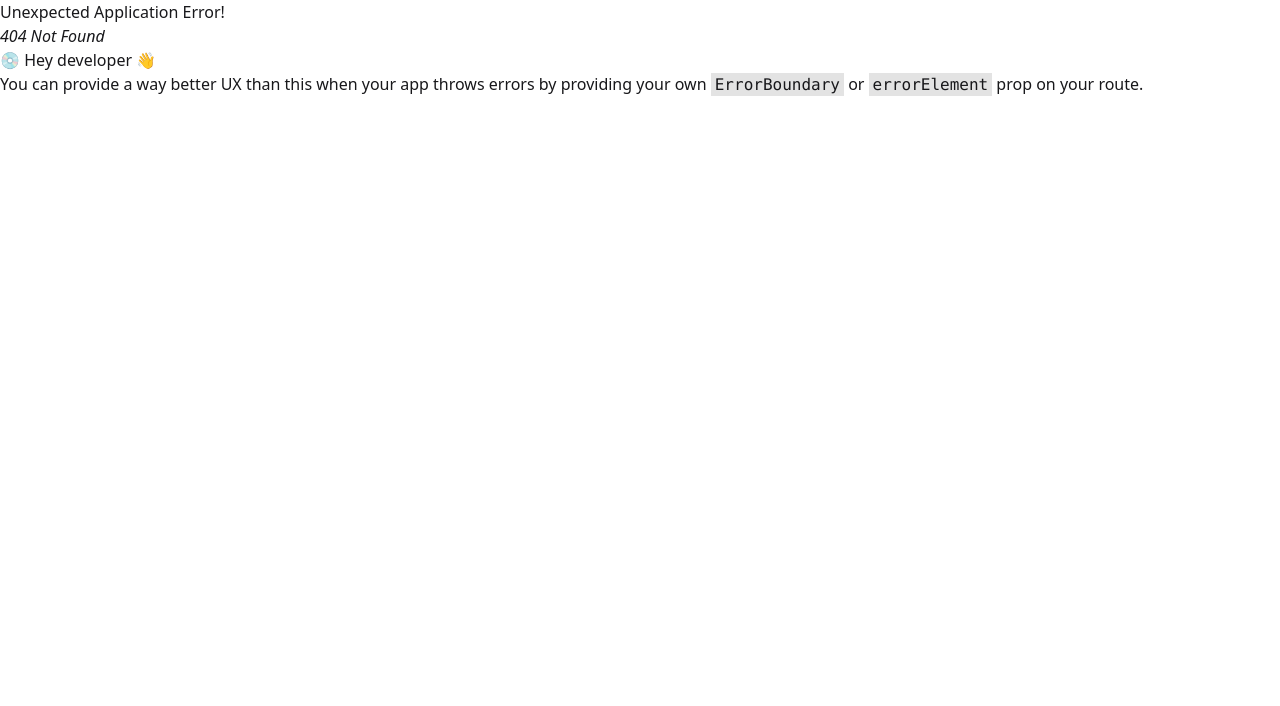
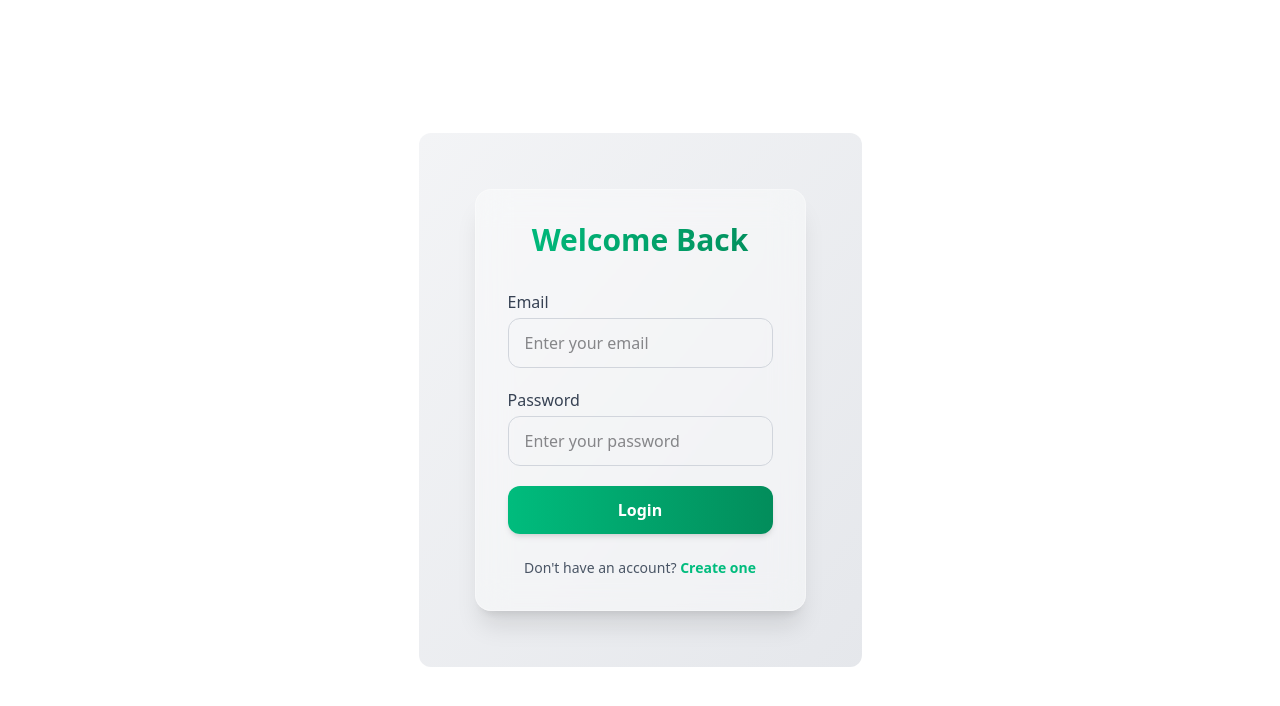
Before and after one commit to mdsharia4613/Kacha_Bazer, a React (Vite) app: page /login in a window 1280 px wide. Before the commit this address had no page. Shown: the top 706 px of the page. Built offline with nearby package versions, Linux system fonts and the light colour scheme.

Commit message:
login section

```diff
--- a/package.json
+++ b/package.json
@@ -17,6 +17,7 @@
     "match-sorter": "^8.1.0",
     "react": "^19.1.1",
     "react-dom": "^19.1.1",
+    "react-hot-toast": "^2.6.0",
     "react-icons": "^5.5.0",
     "react-router-dom": "^7.9.5",
     "sort-by": "^1.2.0",
--- /dev/null
+++ b/src/AuthLayout.jsx
@@ -0,0 +1,9 @@
+const AuthLayout = ({ children }) => {
+    return (
+        <div className="min-h-screen flex items-center justify-center">
+            {children}
+        </div>
+    );
+};
+
+export default AuthLayout;
--- a/src/Components/Navber/Navber.jsx
+++ b/src/Components/Navber/Navber.jsx
@@ -25,7 +25,7 @@ const Navber = ({ productCount, cartItems, handleIncrease, handleDecrease, handl
             <li><NavLink to="account">My Account</NavLink></li>
             <li className="flex items-center gap-1">
                 <User size={14} />
-                <NavLink to="login">Login</NavLink>
+                <NavLink to="/login">Login</NavLink>
             </li>
         </>
     );
--- a/src/Root/Root.jsx
+++ b/src/Root/Root.jsx
@@ -5,6 +5,7 @@ import Footer from '../Components/Footer/Footer';
 import QuickViewProvider from '../Components/QuickView/QuickView';
 import FooterTop from '../Components/FooterTop/FooterTop';
 import Swal from 'sweetalert2';
+import { Toaster } from 'react-hot-toast';
 
 
 const Root = () => {
@@ -49,8 +50,10 @@ const Root = () => {
     return (
         <div className='overflow-hidden'>
             <Navber productCount={productCount} cartItems={cartItems} handleIncrease={handleIncrease} handleDecrease={handleDecrease} handleRemove={handleRemove}></Navber>
-            <QuickViewProvider handleAddToCart={handleAddToCart}>
+
+            <QuickViewProvider handleAddToCart={  handleAddToCart}>
                 <Outlet context={{ handleAddToCart }} />
+                <Toaster></Toaster>
             </QuickViewProvider>
             <FooterTop></FooterTop>
             <Footer></Footer>
--- /dev/null
+++ b/src/UserContext.jsx
@@ -0,0 +1,31 @@
+import { createContext, useState } from "react";
+
+
+export const UserContext = createContext();
+
+const UserProvider = ({children}) => {
+    const [user, setUser] = useState(null);
+
+    const correctEmail = "mdsharia@gmail.com";
+    const correctPassword = "12345";
+
+    const login = (email, password) =>{
+        if(email === correctEmail && password === correctPassword){
+            setUser({email})
+            return{success: true};
+        }
+        else{
+            return{success: false, message: "Invalid email or password"}
+        }
+    }
+
+    const logout = () => setUser(null);
+
+    return (
+        <UserContext.Provider value={{user, login, logout}}>
+            {children}
+        </UserContext.Provider>
+    )
+}
+
+export default UserProvider;
--- a/src/main.jsx
+++ b/src/main.jsx
@@ -14,6 +14,9 @@ import ContactUs from './Components/ContactUs/ContactUs';
 import Offer from './Components/Offer/Offer';
 import Policy from './Components/Policy/Policy';
 import Terms from './Components/Trems/Terms';
+import Login from './pages/Login';
+import UserProvider from './UserContext';
+import AuthLayout from './AuthLayout';
 
 const router = createBrowserRouter([
   {
@@ -51,14 +54,27 @@ const router = createBrowserRouter([
       {
         path: '/product/:id',
         element: <ProductDetails></ProductDetails>
-      }
+      },
+
     ]
   },
+
+  // 🔥 LOGIN PAGE OUTSIDE ROOT LAYOUT
+  {
+    path: "/login",
+    element: (
+      <AuthLayout>
+        <Login />
+      </AuthLayout>
+    ),
+  }
 ]);
 
 createRoot(document.getElementById('root')).render(
   <StrictMode>
-    <RouterProvider router={router} />
+    <UserProvider>
+      <RouterProvider router={router} />
+    </UserProvider>
 
   </StrictMode>,
 )
--- /dev/null
+++ b/src/pages/Login.jsx
@@ -0,0 +1,111 @@
+import React, { useContext, useState } from "react";
+import { UserContext } from "../UserContext";
+import Swal from "sweetalert2";
+import { useNavigate } from "react-router-dom";
+import toast, { Toaster } from "react-hot-toast";
+
+const Login = () => {
+    const navigate = useNavigate();
+
+
+    const { login } = useContext(UserContext);
+
+    const [input, setInput] = useState({ email: "", password: "" });
+    const [error, setError] = useState("");
+
+    const handleSubmit = (e) => {
+        e.preventDefault();
+
+        const res = login(input.email, input.password);
+
+        if (res.success) {
+            Swal.fire({
+                title: "Login Successful!",
+                icon: "success",
+                timer: 1500,
+                showConfirmButton: false,
+            });
+            navigate("/");
+        } else {
+            console.log("error message", res.message)
+            setError(res.message);
+            toast.error(res.message, {
+                style: {
+                    background: "#ff4d4d",
+                    color: "#fff",
+                    fontWeight: "bold"
+                },
+            });
+
+        }
+    };
+
+    return (
+        <div className="p-14 rounded-xl flex items-center justify-center bg-gradient-to-br from-gray-100 to-gray-200 ">
+
+            <Toaster position="top-center" toastOptions={{
+                success: { style: { background: '#00bc7d', color: '#fff' } },
+                error: { style: { background: '#ff4d4d', color: '#fff' } }
+            }} />
+            <div className="w-full max-w-xl bg-white/40 backdrop-blur-lg border border-white/30 rounded-2xl shadow-xl p-8 animate-fadeIn">
+
+                <h2 className="text-3xl font-bold text-center mb-8 bg-gradient-to-r from-[#00bc7d] to-[#028d5b] text-transparent bg-clip-text">
+                    Welcome Back
+                </h2>
+
+                <form onSubmit={handleSubmit} className="space-y-5">
+
+                    {/* Email */}
+                    <div>
+                        <label className="block mb-1 font-medium text-gray-700">Email</label>
+                        <input
+                            type="email"
+                            value={input.email}
+                            onChange={(e) => setInput({ ...input, email: e.target.value })}
+                            className="w-full px-4 py-3 rounded-xl border border-gray-300 focus:ring-2 focus:ring-[#00bc7d] focus:outline-none transition-all"
+                            placeholder="Enter your email"
+                            required
+                        />
+                    </div>
+
+                    {/* Password */}
+                    <div>
+                        <label className="block mb-1 font-medium text-gray-700">Password</label>
+                        <input
+                            type="password"
+                            value={input.password}
+                            onChange={(e) => setInput({ ...input, password: e.target.value })}
+                            className="w-full px-4 py-3 rounded-xl border border-gray-300 focus:ring-2 focus:ring-[#00bc7d] focus:outline-none transition-all"
+                            placeholder="Enter your password"
+                            required
+                        />
+                    </div>
+
+                    {/* Error */}
+                    {error && (
+                        <p className="text-red-500 text-sm mt-1">{error}</p>
+                    )}
+
+                    {/* Button */}
+                    <button
+                        type="submit"
+                        className="w-full py-3 rounded-xl bg-gradient-to-r from-[#00bc7d] to-[#028d5b] text-white font-semibold shadow-md hover:shadow-lg hover:scale-[1.02] transition-all"
+                    >
+                        Login
+                    </button>
+                </form>
+
+                {/* Bottom Text */}
+                <p className="text-center text-gray-600 text-sm mt-6">
+                    Don't have an account?{" "}
+                    <span className="text-[#00bc7d] font-semibold hover:underline cursor-pointer">
+                        Create one
+                    </span>
+                </p>
+            </div>
+        </div>
+
+    );
+};
+
+export default Login;
```
Also changed, not shown: 1 other file (tests, documents, lock files or other folders).
